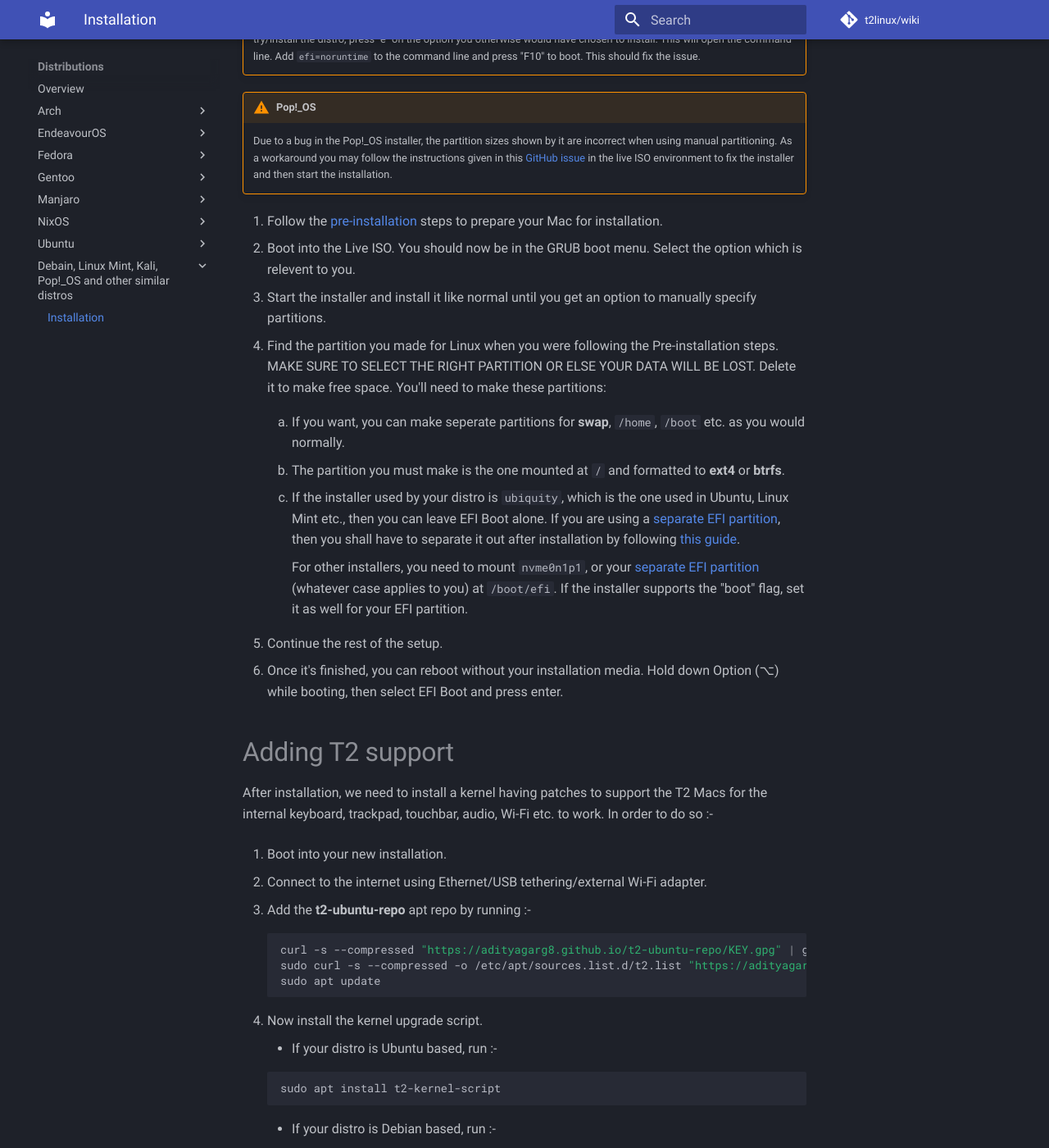
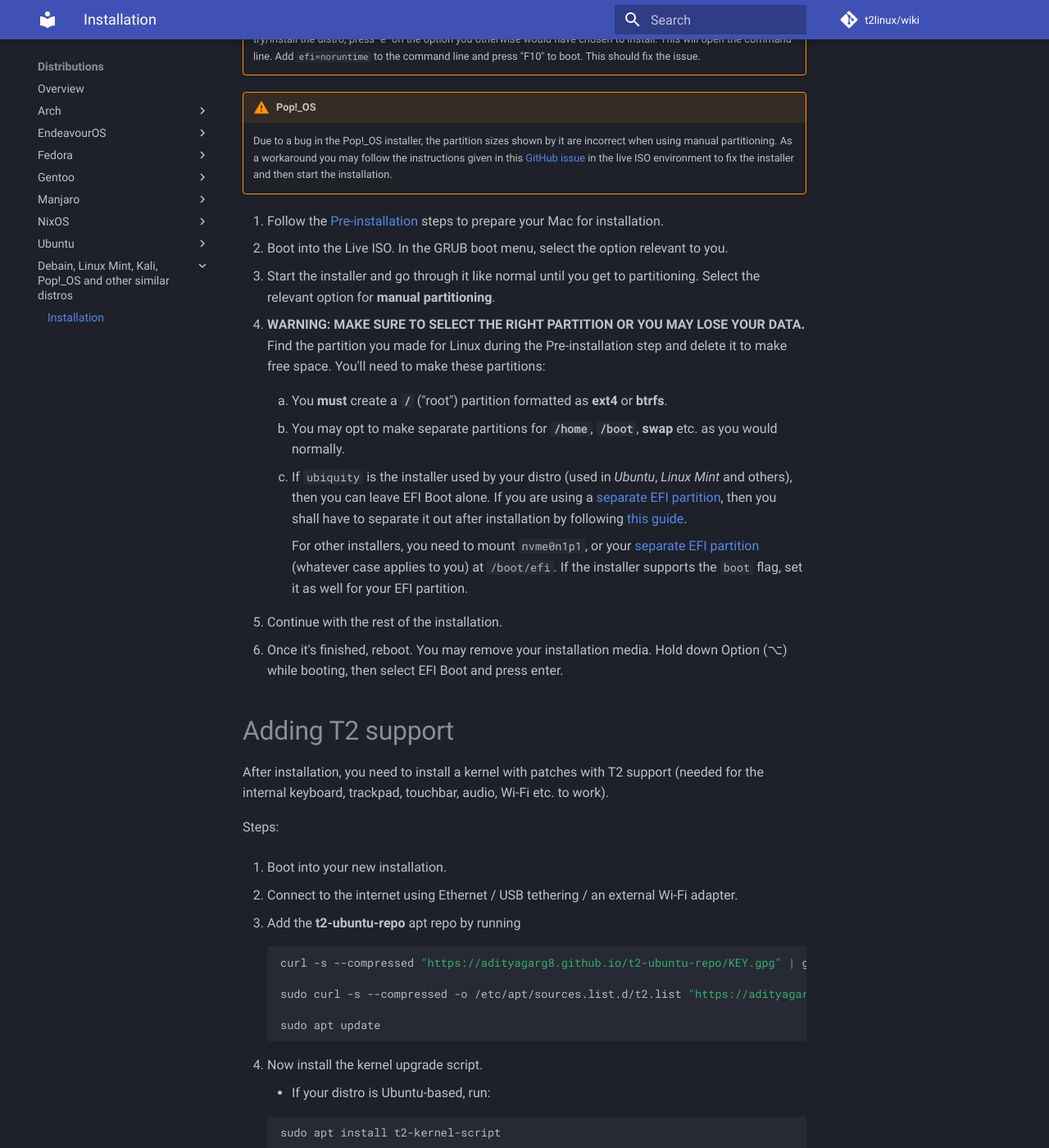
Before and after one commit to t2linux/wiki, an MkDocs documentation site: the page built from docs/distributions/debian/installation.md, in a window 1280 px wide and 1400 px high, scrolled down 1017 px. Shown: the whole window at 82% size. Built offline with MkDocs 1.6.1 and Material for MkDocs 9.7.7, drawn with Linux system fonts in a browser that asks for light colours; comment, search, counter and statistics services are not loaded; some of the changed text lies outside the part shown.

Commit message:
Fixup: rephrasing, correct some grammar, indicate what distros are based on

````diff
--- a/docs/distributions/debian/installation.md
+++ b/docs/distributions/debian/installation.md
@@ -26,68 +26,72 @@ Some popular distros include:
 !!! Warning "Pop!_OS"
     Due to a bug in the Pop!_OS installer, the partition sizes shown by it are incorrect when using manual partitioning. As a workaround you may follow the instructions given in this [GitHub issue](https://github.com/elementary/installer/issues/620#issuecomment-1356978490) in the live ISO environment to fix the installer and then start the installation.
 
-1. Follow the [pre-installation](https://wiki.t2linux.org/guides/preinstall) steps to prepare your Mac for installation.
-2. Boot into the Live ISO. You should now be in the GRUB boot menu. Select the option which is relevent to you.
-3. Start the installer and install it like normal until you get an option to manually specify partitions.
-4. Find the partition you made for Linux when you were following the Pre-installation steps. MAKE SURE TO SELECT THE RIGHT PARTITION OR ELSE YOUR DATA WILL BE LOST. Delete it to make free space. You'll need to make these partitions:
+1. Follow the [Pre-installation](https://wiki.t2linux.org/guides/preinstall) steps to prepare your Mac for installation.
+2. Boot into the Live ISO. In the GRUB boot menu, select the option relevant to you.
+3. Start the installer and go through it like normal until you get to partitioning. Select the relevant option for **manual partitioning**.
+4. **WARNING: MAKE SURE TO SELECT THE RIGHT PARTITION OR YOU MAY LOSE YOUR DATA.** Find the partition you made for Linux during the Pre-installation step and delete it to make free space. You'll need to make these partitions:
 
-    1. If you want, you can make seperate partitions for **swap**, `/home`, `/boot` etc. as you would normally.
+    1. You **must** create a **`/`** ("root") partition formatted as **ext4** or **btrfs**.
 
-    2. The partition you must make is the one mounted at `/` and formatted to **ext4** or **btrfs**.
+    2. You may opt to make separate partitions for **`/home`**, **`/boot`**, **swap** etc. as you would normally.
 
-    3. If the installer used by your distro is `ubiquity`, which is the one used in Ubuntu, Linux Mint etc., then you can leave EFI Boot alone. If you are using a [separate EFI partition](https://wiki.t2linux.org/guides/windows/#using-seperate-efi-partitions), then you shall have to separate it out after installation by following [this guide](https://wiki.t2linux.org/guides/windows/#seperate-the-efi-partition-after-linux-is-installed).
+    3. If `ubiquity` is the installer used by your distro (used in *Ubuntu*, *Linux Mint* and others), then you can leave EFI Boot alone. If you are using a [separate EFI partition](https://wiki.t2linux.org/guides/windows/#using-seperate-efi-partitions), then you shall have to separate it out after installation by following [this guide](https://wiki.t2linux.org/guides/windows/#seperate-the-efi-partition-after-linux-is-installed).
 
-        For other installers, you need to mount `nvme0n1p1`, or your [separate EFI partition](https://wiki.t2linux.org/guides/windows/#using-seperate-efi-partitions) (whatever case applies to you) at `/boot/efi`. If the installer supports the "boot" flag, set it as well for your EFI partition.
+        For other installers, you need to mount `nvme0n1p1`, or your [separate EFI partition](https://wiki.t2linux.org/guides/windows/#using-seperate-efi-partitions) (whatever case applies to you) at `/boot/efi`. If the installer supports the `boot` flag, set it as well for your EFI partition.
 
-5. Continue the rest of the setup.
-6. Once it's finished, you can reboot without your installation media. Hold down Option (⌥) while booting, then select EFI Boot and press enter.
+5. Continue with the rest of the installation.
+6. Once it's finished, reboot. You may remove your installation media. Hold down Option (⌥) while booting, then select EFI Boot and press enter.
 
 # Adding T2 support
 
-After installation, we need to install a kernel having patches to support the T2 Macs for the internal keyboard, trackpad, touchbar, audio, Wi-Fi etc. to work. In order to do so :-
+After installation, you need to install a kernel with patches with T2 support (needed for the internal keyboard, trackpad, touchbar, audio, Wi-Fi etc. to work).
+
+Steps:
 
 1. Boot into your new installation.
 
-2. Connect to the internet using Ethernet/USB tethering/external Wi-Fi adapter.
+2. Connect to the internet using Ethernet / USB tethering / an external Wi-Fi adapter.
 
-3. Add the **t2-ubuntu-repo** apt repo by running :-
+3. Add the **t2-ubuntu-repo** apt repo by running
 
     ```bash
     curl -s --compressed "https://adityagarg8.github.io/t2-ubuntu-repo/KEY.gpg" | gpg --dearmor | sudo tee /etc/apt/trusted.gpg.d/t2-ubuntu-repo.gpg >/dev/null
+
     sudo curl -s --compressed -o /etc/apt/sources.list.d/t2.list "https://adityagarg8.github.io/t2-ubuntu-repo/t2.list"
+
     sudo apt update
     ```
 
 4. Now install the kernel upgrade script.
 
-    * If your distro is Ubuntu based, run :-
+    * If your distro is Ubuntu-based, run:
 
        ```bash
        sudo apt install t2-kernel-script
        ```
 
-    * If your distro is Debian based, run :-
+    * If your distro is Debian-based, run:
 
        ```bash
        sudo apt install t2-kernel-script-debian
        ```
 
-5. Then upgrade your kernel to a T2 kernel by running :-
+5. Then upgrade your kernel to a T2 kernel by running:
 
     ```bash
     update_t2_kernel
     ```
 
-6. Install the audio configuration files by running :-
+6. Install the audio configuration files by running:
 
     ```bash
     sudo apt install apple-t2-audio-config
     ```
 
-    **Note :-** If your distro is using PulseAudio by default, consider switching to PipeWire as mentioned in the [audio guide](https://wiki.t2linux.org/guides/audio-config/#audio-configuration-files).
+    **Note:** If your distro is using PulseAudio by default, consider switching to PipeWire as mentioned in the [audio guide](https://wiki.t2linux.org/guides/audio-config/#audio-configuration-files).
 
 7. Follow the [Wi-Fi guide](https://wiki.t2linux.org/guides/wifi-bluetooth/) to get internal Wi-Fi working.
 
 # Basic set up
 
-After installing the new kernel, follow the [Basic setup](https://wiki.t2linux.org/guides/postinstall/) guide. You shall mainly have to follow the [Add necessary kernel parameters](https://wiki.t2linux.org/guides/postinstall/#add-necessary-kernel-paramaters) and [Make modules load on boot](https://wiki.t2linux.org/guides/postinstall/#make-modules-load-on-boot) sections. If using disk encryption (LUKS), then follow the [Make modules load on early boot](https://wiki.t2linux.org/guides/postinstall/#make-modules-load-on-early-boot) section as well. Rest have been set up automatically by the kernel upgrade script.
+After installing the new kernel, follow the [Basic setup](https://wiki.t2linux.org/guides/postinstall/) guide. You mainly have to follow the [Add necessary kernel parameters](https://wiki.t2linux.org/guides/postinstall/#add-necessary-kernel-paramaters) and [Make modules load on boot](https://wiki.t2linux.org/guides/postinstall/#make-modules-load-on-boot) sections. If using disk encryption (LUKS), then follow the [Make modules load on early boot](https://wiki.t2linux.org/guides/postinstall/#make-modules-load-on-early-boot) section as well. The rest has been set up automatically by the kernel upgrade script.
````
Also changed, not shown: other parts of docs/distributions/debian/installation.md (+10 -10 lines).
